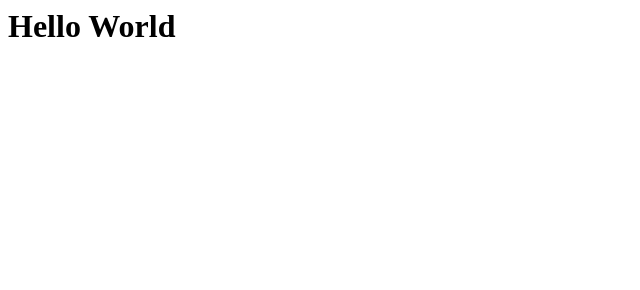
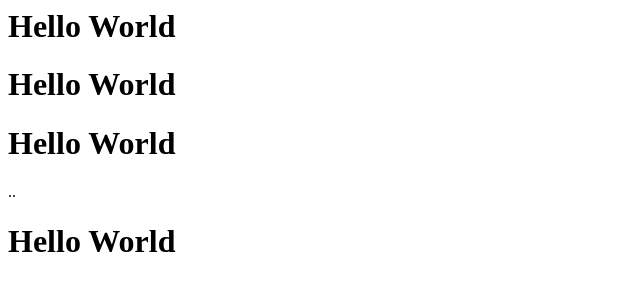
Before and after one commit to zoranstrumica/folder1, a plain HTML site: page index.html in a window 1280 px wide. Shown: the whole page, without its empty margins (0-640 px from the left). Drawn offline with Linux system fonts and the light colour scheme.

Commit message:
Prva promena

```diff
--- a/index.html
+++ b/index.html
@@ -1 +1,4 @@
 <h1>Hello World</h1>
+<h1>Hello World</h1>
+<h1>Hello World</h1>..
+<h1>Hello World</h1>
```
